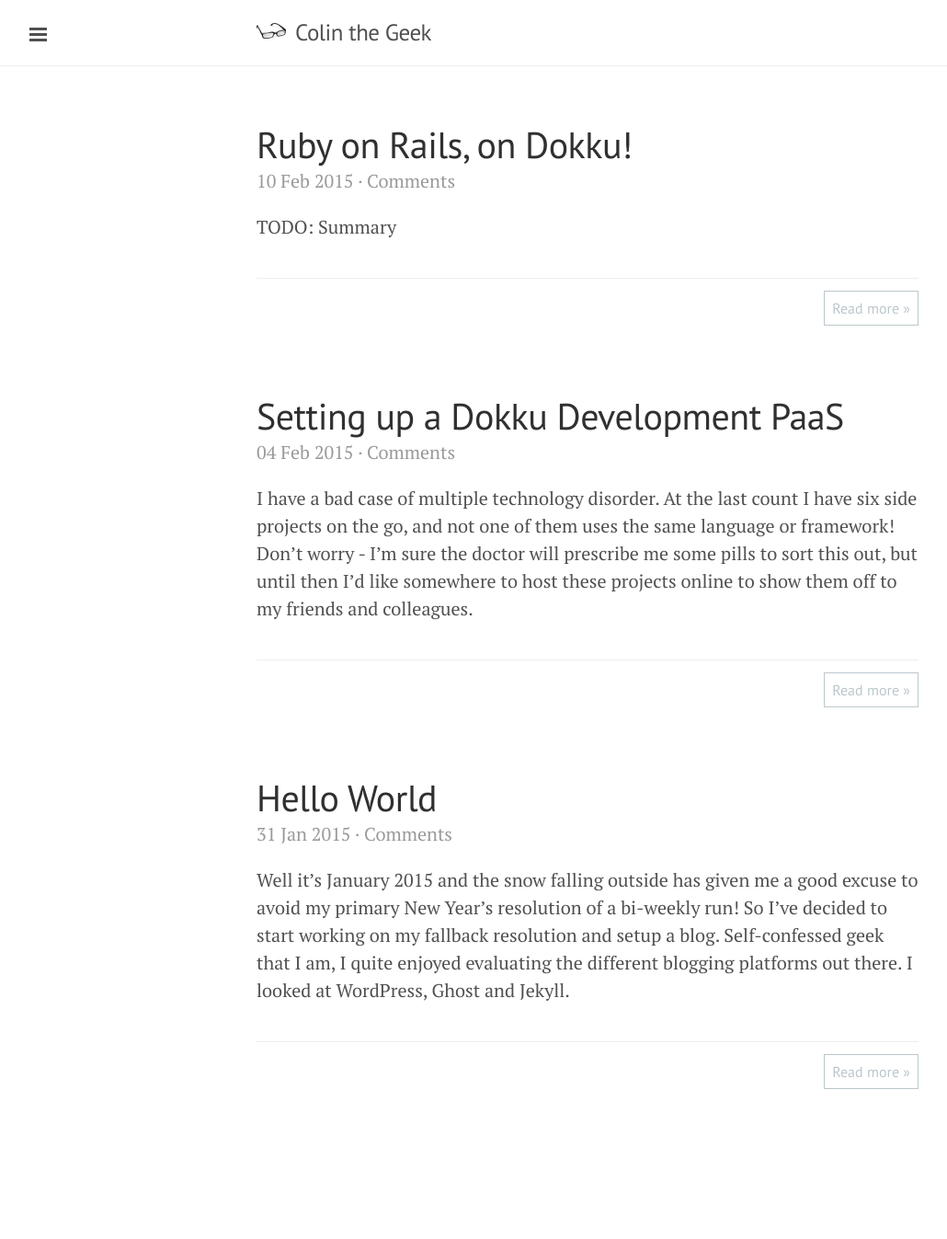
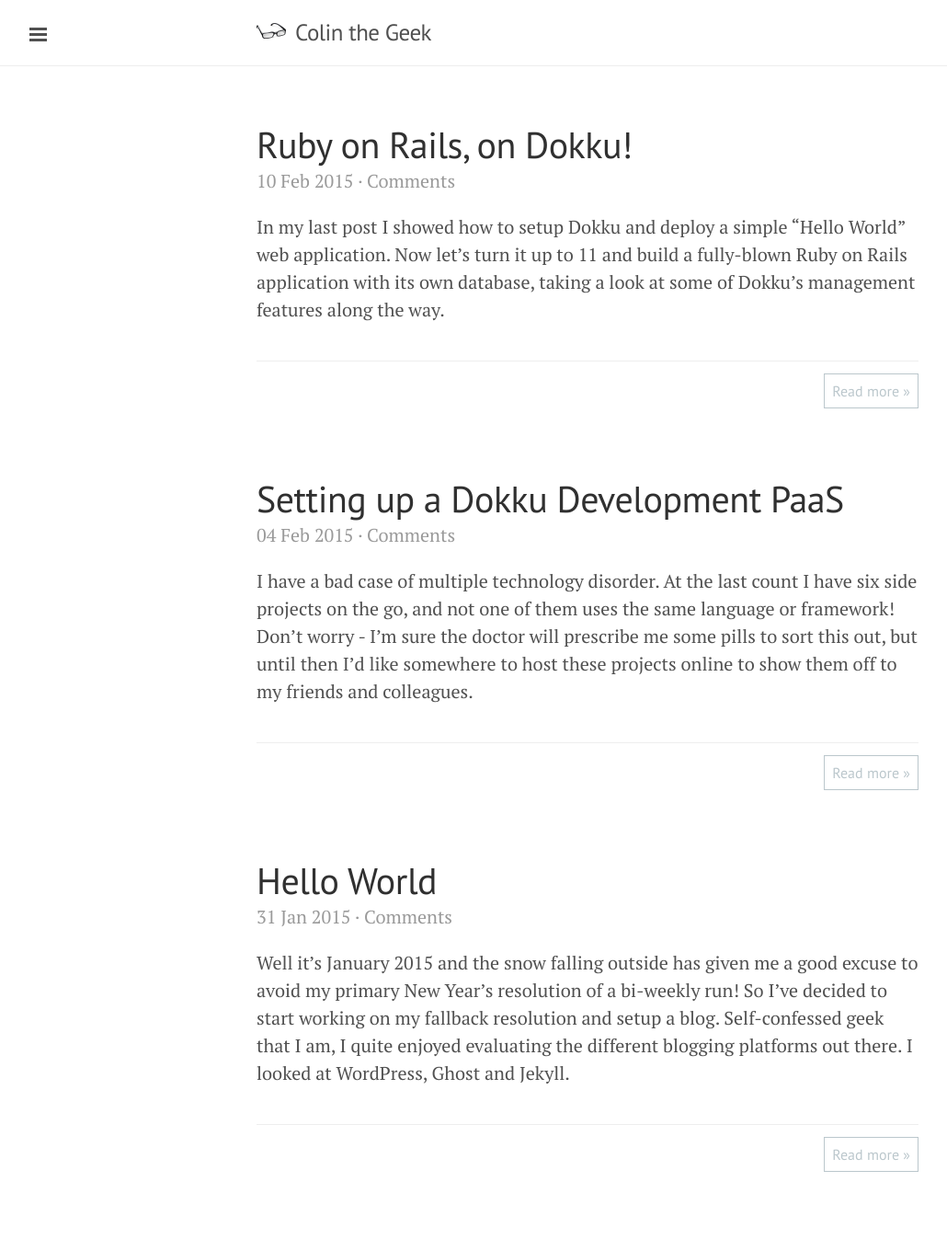
Before and after one commit to ColinOrr/colinorr.github.io, a Jekyll site: the page built from index.html, in a window 1280 px wide. Shown: the whole page at 92% size, without its empty margins (1-1031 px from the left). Built offline with Jekyll 4.4.1, drawn with Linux system fonts in a browser that asks for light colours; some web fonts are replaced; Markdown is read by kramdown in place of the engine named in the settings; the list of posts is cut into pages by our own code; comment, search, counter and statistics services are not loaded; before the commit the page ends 1257 px from its top, so only the background shows below that.

Commit message:
Added the introduction

```diff
--- a/_posts/2015-02-10-ruby-on-rails-on-dokku.md
+++ b/_posts/2015-02-10-ruby-on-rails-on-dokku.md
@@ -2,7 +2,10 @@
 layout: post
 title: Ruby on Rails, on Dokku!
 summary: |
-  TODO: Summary
+  In my last post I showed how to setup Dokku and deploy a simple "Hello
+  World" web application.  Now let's turn it up to 11 and build a fully-blown
+  Ruby on Rails application with its own database, taking a look at some of
+  Dokku's management features along the way.
 ---
 In my [last post][1] I showed how to setup [Dokku][2] and deploy a simple "Hello
 World" web application.  Now let's turn it up to 11 and build a fully-blown
```
